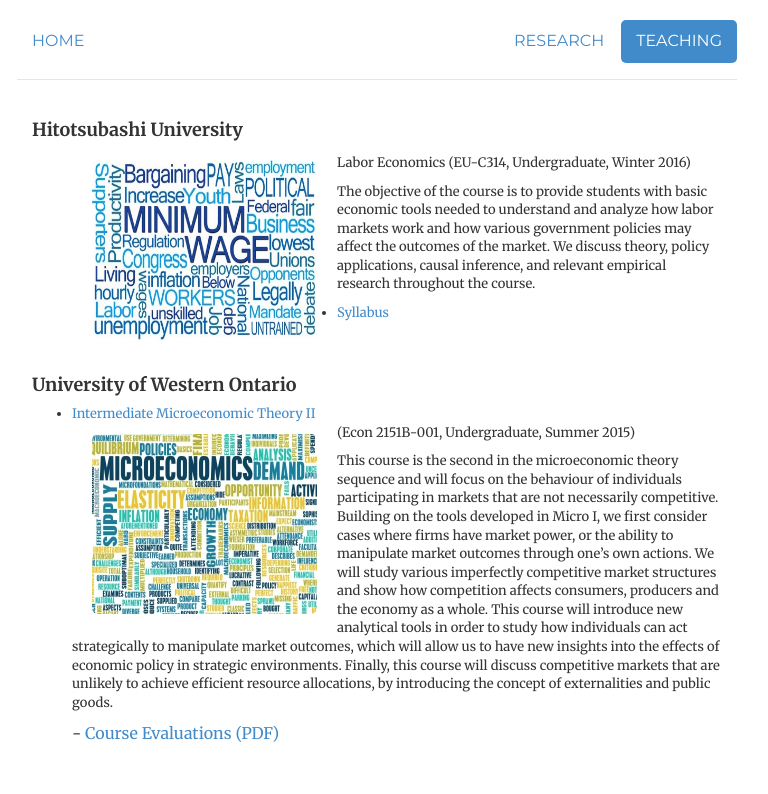
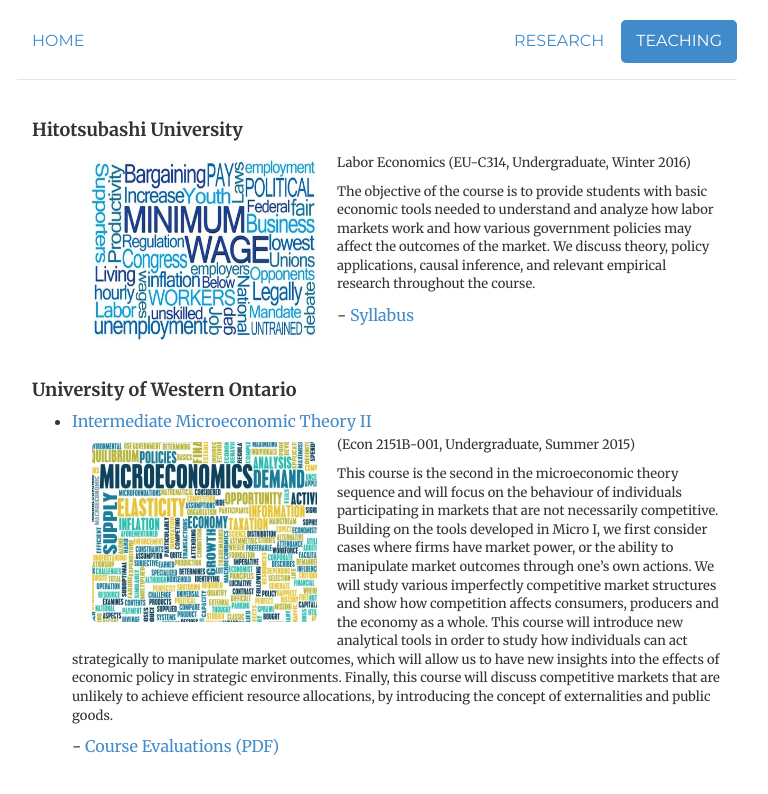
Before and after one commit to morihiroaki/morihiroaki.github.io, a Jekyll site: the page built from teaching.html, in a window 1280 px wide. Shown: the top 794 px of the page, without its empty margins (263-1031 px from the left). Built offline with Jekyll 4.4.1, drawn with Linux system fonts in a browser that asks for light colours.

Commit message:
Update teaching.html

```diff
--- a/teaching.html
+++ b/teaching.html
@@ -13,7 +13,7 @@
 <p><font size="2">The objective of the course is to provide students with basic economic tools
   needed to understand and analyze how labor markets work and how various government policies may affect the outcomes of the market.
     We discuss theory, policy applications, causal inference, and relevant empirical research throughout the course.</p>
-      <li><a target="_blank" href="/files/ul_syllabus.pdf" title="Syllabus">Syllabus</a></li>
+             <dd><font size="3">- <a target="_blank" href="/files/ul_syllabus.pdf" title="Syllabus">Syllabus</a></dd>
 <h4></h4>
 <br/>
     </div>
```
